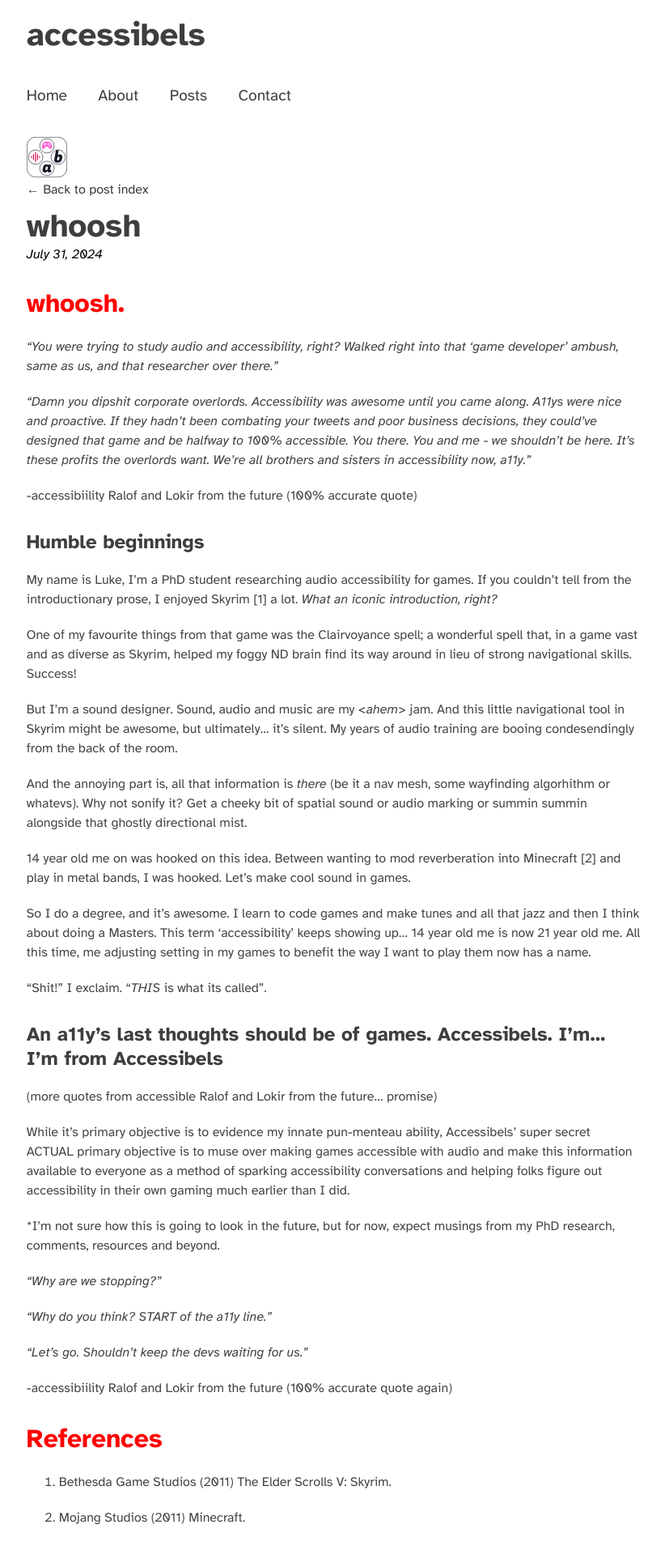
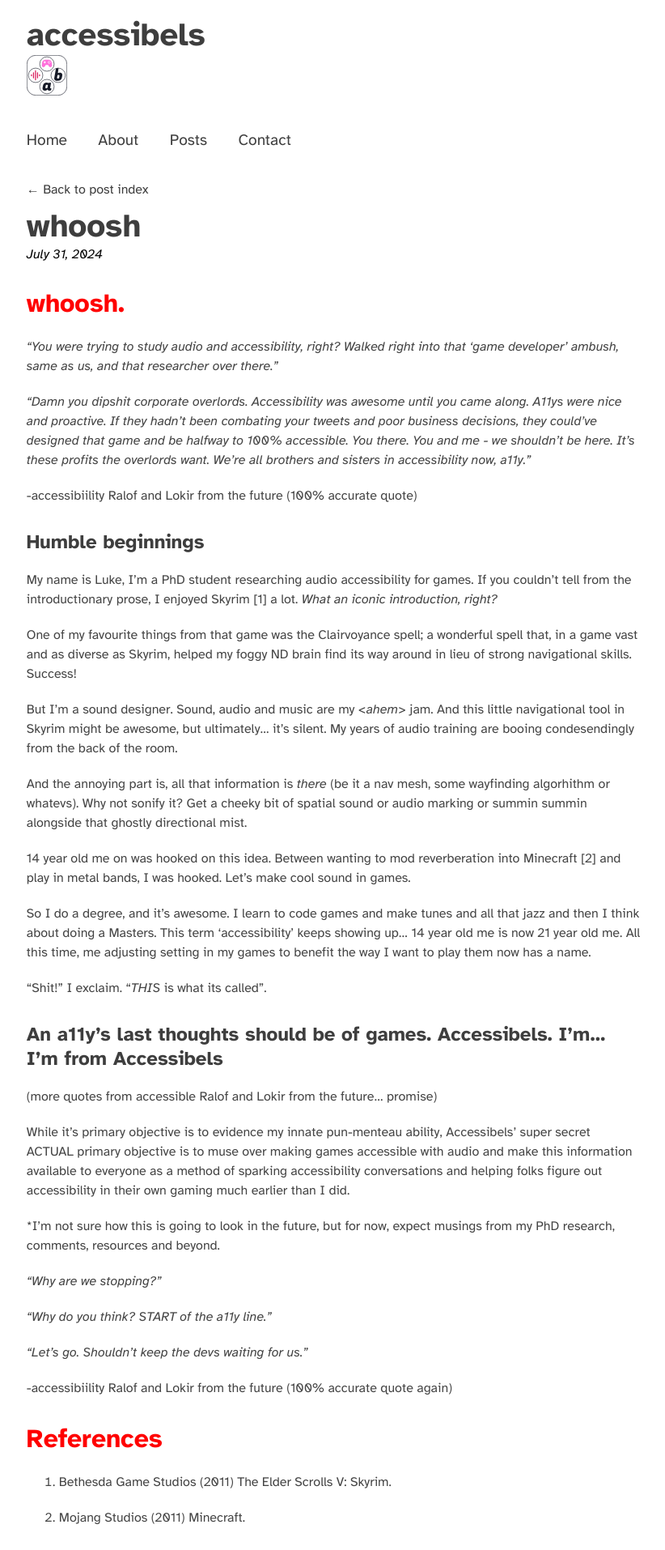
Before and after one commit to Accessibels/accessibels.github.io, a Jekyll site: the page built from _posts/2024-07-31-whoosh.markdown, in a window 1280 px wide. Shown: the whole page at 81% size, without its empty margins (228-1050 px from the left). Built offline with Jekyll 4.4.1, drawn with Linux system fonts in a browser that asks for light colours.

Commit message:
moved for

```diff
--- a/_includes/nav.html
+++ b/_includes/nav.html
@@ -1,5 +1,7 @@
 <div>
   <h1 class="site-title">{{ site.title }}‍</h1>
+  <img style="max-width: 50px;" src="/assets/Square Logo.svg" alt="square logo for Accessibels. 4 Circles arranged in the shape of controller buttons. Up button is a pink game controller. Right button is the letter b. Down button is the letter a. Left button is a red sound wave">
+
     {% if site.nav-links %}
     <nav>
       <ul>
@@ -7,7 +9,6 @@
         <li><a href="{{ link.url | prepend:site.url }}" title="Go to {{link.name}}">{{ link.name }}</a></li>
         {% endfor %}
       </ul>
-      <img style="max-width: 50px;" src="/assets/Square Logo.svg" alt="square logo for Accessibels. 4 Circles arranged in the shape of controller buttons. Up button is a pink game controller. Right button is the letter b. Down button is the letter a. Left button is a red sound wave">
 
     </nav>
     {% endif %}
--- a/_layouts/home.html
+++ b/_layouts/home.html
@@ -15,7 +15,6 @@
                 <em>{{ post.date | date: '%B %d, %Y' }}</em>
               </p>
 
-              {% endfor %}
 
 
           </div>
@@ -26,6 +25,8 @@
               <a href="{{post.url}}" title="Read {{post.title}}">Read More</a>
 
         </div>
+        {% endfor %}
+
       </div>
 
       <h1>Recent Posts</h1>
```
